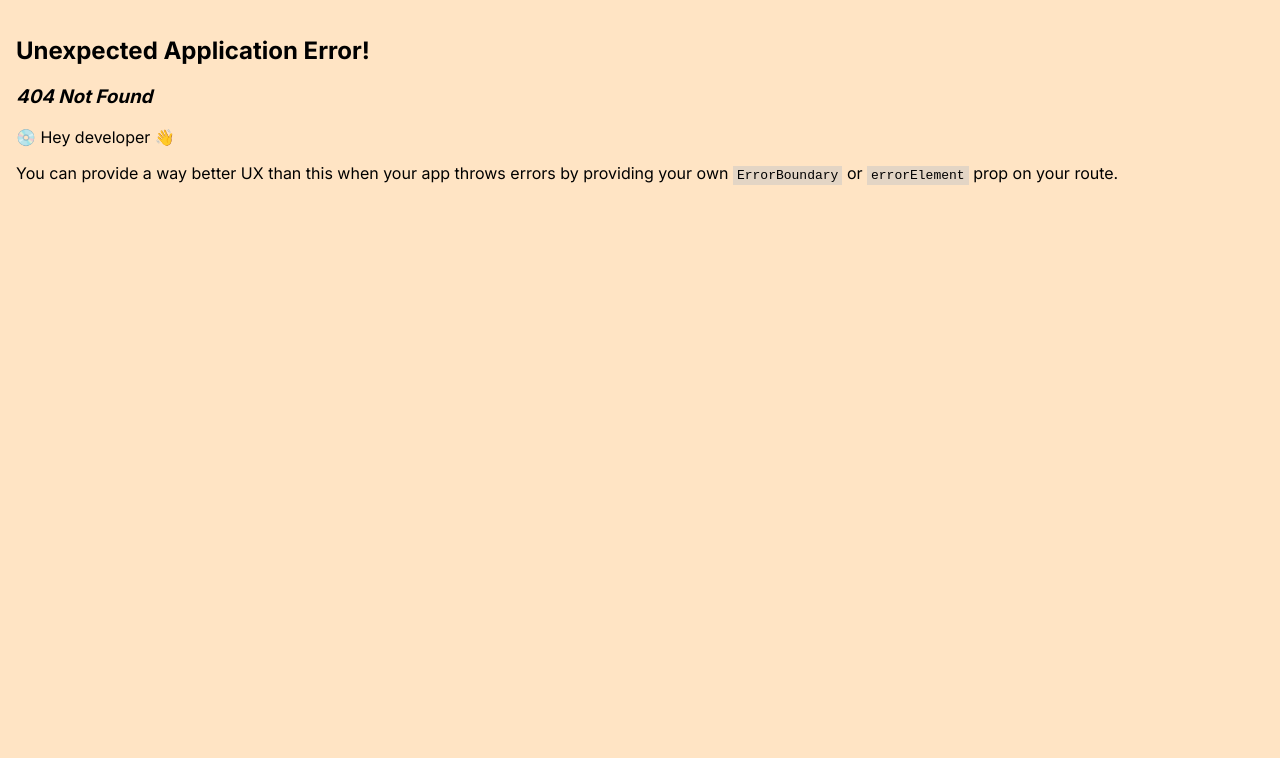
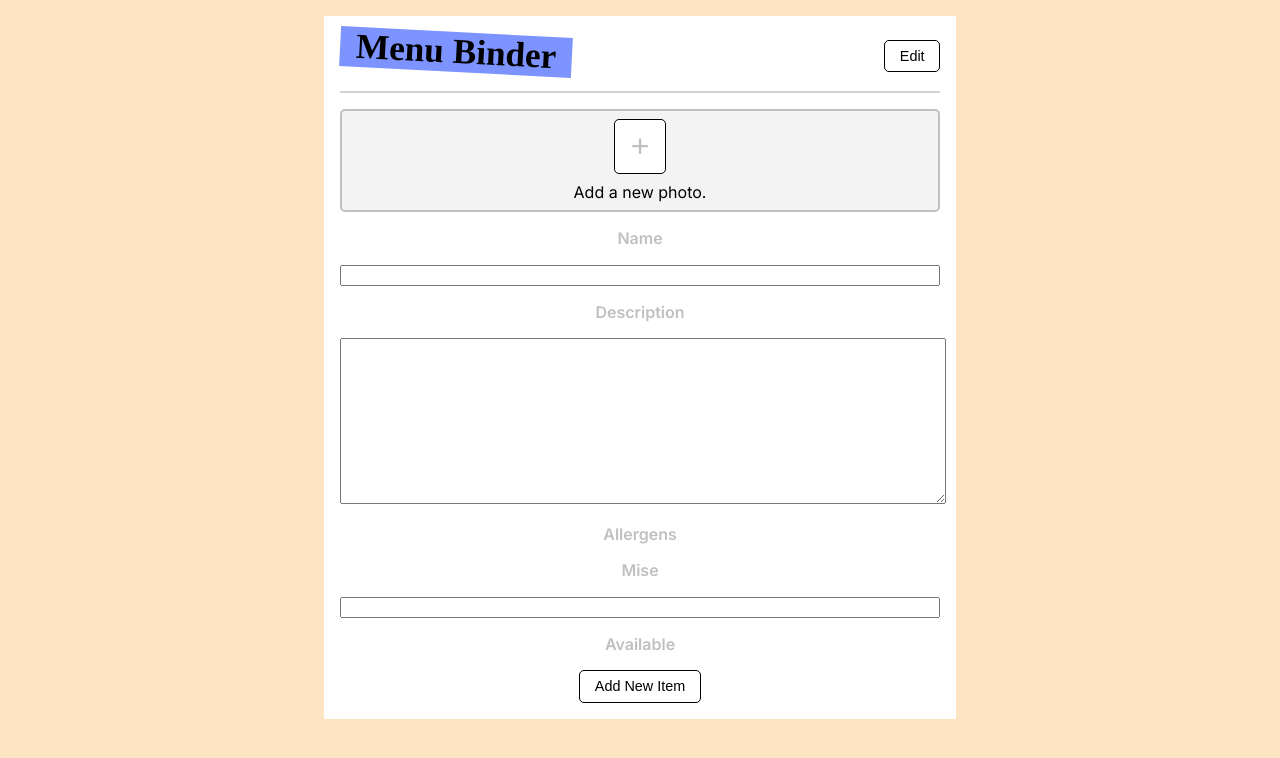
Before and after one commit to mike-dresser/menu-binder, a React (Vite) app in the folder frontend/: page /new in a window 1280 px wide. Before the commit this address had no page. Shown: the top 758 px of the page. Built offline with nearby package versions, Linux system fonts and the light colour scheme; a web font is replaced by a local one.

Commit message:
New item form

```diff
--- a/frontend/src/main.jsx
+++ b/frontend/src/main.jsx
@@ -5,6 +5,7 @@ import './styles/style.css';
 import { RouterProvider, createBrowserRouter } from 'react-router-dom';
 import Item from './pages/Item/Item.jsx';
 import MenuList from './pages/MenuList.jsx';
+import NewItem from './pages/NewItem.jsx';
 
 const router = createBrowserRouter([
   {
@@ -19,6 +20,10 @@ const router = createBrowserRouter([
         path: '/items/:id',
         element: <Item />,
       },
+      {
+        path: '/new',
+        element: <NewItem />,
+      },
     ],
   },
 ]);
--- /dev/null
+++ b/frontend/src/pages/NewItem.jsx
@@ -0,0 +1,23 @@
+import React from 'react';
+
+function NewItem() {
+  return (
+    <form id="newItem">
+      <div id="newImage">
+        <button>+</button>
+        <p>Add a new photo.</p>
+      </div>
+      <p className="sectionHeader">Name</p>
+      <input type="text" name="name"></input>
+      <p className="sectionHeader">Description</p>
+      <textarea name="description"></textarea>
+      <p className="sectionHeader">Allergens</p>
+      <p className="sectionHeader">Mise</p>
+      <input type="text" name="mise"></input>
+      <p className="sectionHeader">Available</p>
+      <input type="submit" value="Add New Item"></input>
+    </form>
+  );
+}
+
+export default NewItem;
--- a/frontend/src/styles/_config.scss
+++ b/frontend/src/styles/_config.scss
@@ -31,6 +31,7 @@ $allergen-glyphs: (
 body {
   font-family: Inter, system-ui, Helvetica, sans-serif;
   padding: 0.5em;
+  box-sizing: border-box;
 }
 
 h1.logo {
--- a/frontend/src/styles/style.css
+++ b/frontend/src/styles/style.css
@@ -3,6 +3,7 @@
 body {
   font-family: Inter, system-ui, Helvetica, sans-serif;
   padding: 0.5em;
+  box-sizing: border-box;
 }
 
 h1.logo {
@@ -297,4 +298,35 @@ input[type=submit] {
   display: inherit;
   gap: 0.5em;
   align-self: center;
+}
+
+#newItem input {
+  width: 100%;
+  box-sizing: border-box;
+}
+#newItem input[type=submit] {
+  display: block;
+  width: auto;
+  margin: auto;
+}
+#newItem textarea {
+  width: 100%;
+  height: 20vh;
+}
+#newItem #newImage {
+  margin-top: 1em;
+  padding: 0.5em;
+  border: 2px solid rgb(192, 192, 192);
+  background-color: #f3f3f3;
+  border-radius: 5px;
+  text-align: center;
+}
+#newItem #newImage button {
+  margin-bottom: 0.5rem;
+  font-size: 2em;
+  padding: 0.25em 0.5em;
+  color: rgb(192, 192, 192);
+}
+#newItem #newImage p {
+  margin: 0;
 }/*# sourceMappingURL=style.css.map */
--- a/frontend/src/styles/style.scss
+++ b/frontend/src/styles/style.scss
@@ -109,3 +109,37 @@
     align-self: center;
   }
 }
+
+#newItem {
+  input {
+    width: 100%;
+    box-sizing: border-box;
+
+    &[type='submit'] {
+      display: block;
+      width: auto;
+      margin: auto;
+    }
+  }
+  textarea {
+    width: 100%;
+    height: 20vh;
+  }
+  #newImage {
+    margin-top: 1em;
+    padding: 0.5em;
+    border: 2px solid $header-color;
+    background-color: lighten($header-color, 20%);
+    border-radius: 5px;
+    text-align: center;
+    button {
+      margin-bottom: 0.5rem;
+      font-size: 2em;
+      padding: 0.25em 0.5em;
+      color: $header-color;
+    }
+    p {
+      margin: 0;
+    }
+  }
+}
```
Also changed, not shown: 1 other file (tests, documents, lock files or other folders).
